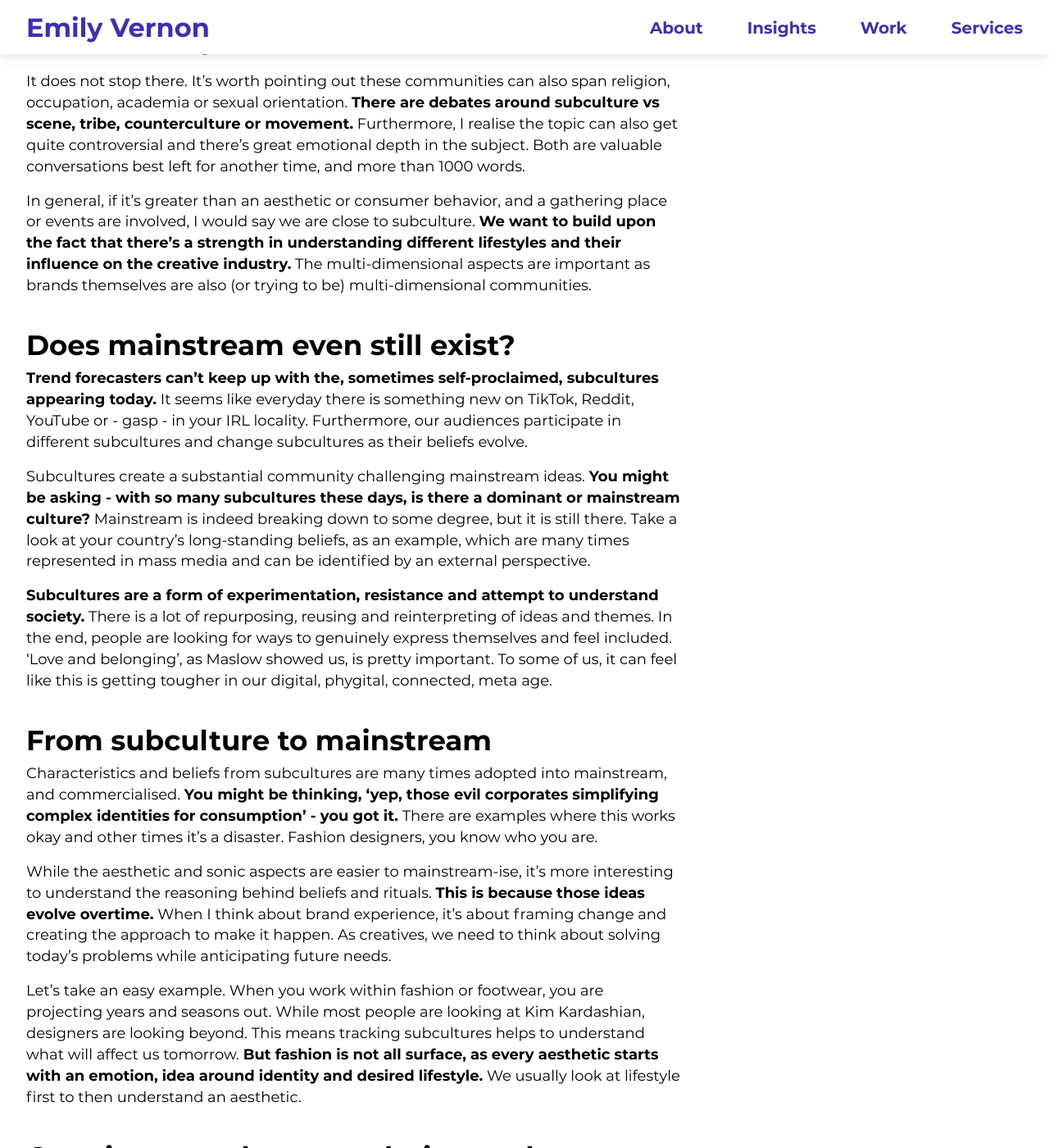
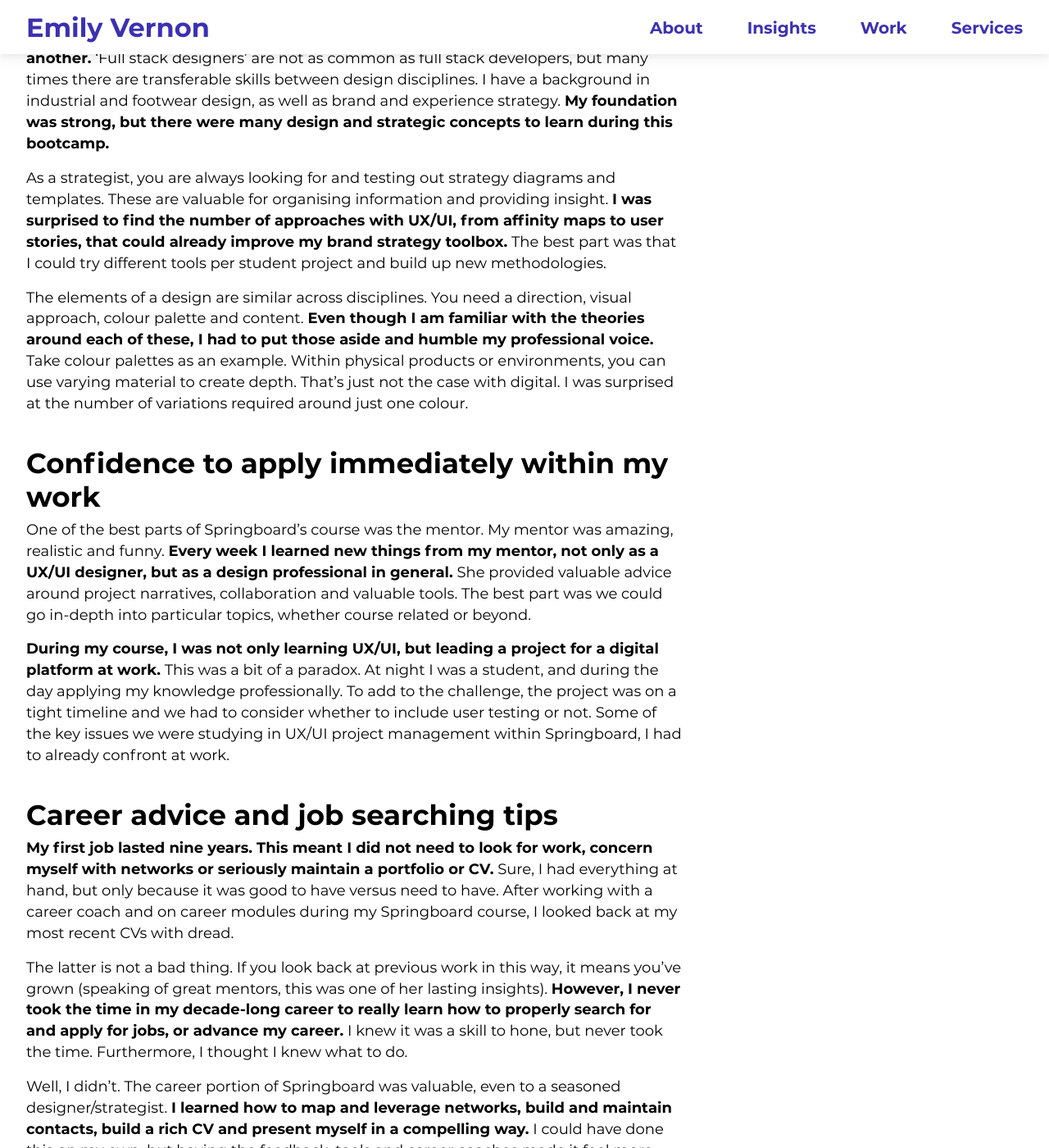
Before and after one commit to emilygv/emilyvernon.com, a Jekyll site: the page built from _posts/2021-10-17-springboard-uxui-course-review.md, in a window 1280 px wide and 1400 px high, scrolled down 1544 px. Shown: the whole window at 82% size. Built offline with Jekyll 4.4.1, drawn with Linux system fonts in a browser that asks for light colours; some of the changed text lies outside the part shown.

Commit message:
Update 2021-10-17-springboard-uxui-course-review.md

```diff
--- a/_posts/2021-10-17-springboard-uxui-course-review.md
+++ b/_posts/2021-10-17-springboard-uxui-course-review.md
@@ -9,54 +9,48 @@ further_reading:
 
 ---
 
-**As a designer and strategist, it is important to understand subcultures. The varying references, ideas and lifestyles inform projects from beauty to fashion, streetwear to luxury. Today, it feels the subculture scene is paradoxically plentiful, yet globally consolidated. Either way, these communities still influence main society, and also have a profound impact on individuals in creative industries.**
+**It took a year to complete the Springboard’s UX/UI bootcamp while working full-time for most of the course. It was exactly what I was looking for - a comprehensive curriculum that was career-focused, self-paced and community-supported. What you dedicated to the course was what you got out of it. Even for a seasoned design professional, I found the methodologies provided practical for both my current work and beyond.**
 
 **What we'll cover:**
 * TOC
 {:toc}
 
-## Feeling like a subculture tourist
+You might be asking yourself if the Springboard UX/UI bootcamp (aka course) is for you. Well, I can’t answer that question. **Do know the students range from design newbie to professional like myself looking to expand their design skills.** The former came from an impressive mix of backgrounds from microbiology to teaching, project management to law. In the end, we are all just students struggling along in a new topic.
 
-**Throughout my career, I've joined numerous interest-based subcultures for both work or projects.** These include everything from sneakerheads to denimheads, skintellectuals to bikers, punk to one-bagger. As designers and strategists, we try to transport ourselves into other people's lives. I found by trying to go to events, sample products or follow thought-leaders in certain communities my understanding of audience behaviour felt more intuitive.
+**Even after over ten years within design and strategy, I knew there would be a whole lot of learning within this course.** Much of my professional skills were learned on the job and tailored to that company or industry. This was the same with my knowledge around job searching. Being able to take time and do exploratory learning meant I could fill in gaps around design, strategy and career.
 
-**I call myself a tourist, as in my attempts to understand and immerse, I never quite fit in. My understanding could still be considered surface level.** Try going to a denim event in stretch denim or having no idea what a cafe racer was at a motorcycle convention. With a career spanning streetwear, music journalism and agency-side, paired with a personality that is anything but cool, it's been a growing experience.
+There are many ways you can go about learning a new skill. **This includes on your own, online, for free, workshops, bootcamps or even at work.** There’s a huge benefit to taking courses at work, as an example. However, the benefit to something like a bootcamps is that you are not at work. Learning can be more inefficient, it’s okay to be wrong and you can disconnect from your day-to-day environment. **I enjoyed feeling like a student again and admitting that I might not know.**
 
-## What is a subculture?
+## Keeping up-to-date with design and strategy
 
-Let’s look at what a subculture is. **This is a community with shared beliefs, expressions, traditions and lifestyles unlike greater society.** These exist both online and offline, local or worldwide. Many times subcultures are associated with younger generations, but can be cross-generational if centered around an interest or identity. That is to say, we usually think of punk, hipster and goth versus cosplay, biker or sneakerhead even though these are all subcultures.
+**Much like a developer, once you start learning one type of design, it’s easy to learn another.** ‘Full stack designers’ are not as common as full stack developers, but many times there are transferable skills between design disciplines. I have a background in industrial and footwear design, as well as brand and experience strategy. **My foundation was strong, but there were many design and strategic concepts to learn during this bootcamp.**
 
-It does not stop there. It's worth pointing out these communities can also span religion, occupation, academia or sexual orientation. **There are debates around subculture vs scene, tribe, counterculture or movement.** Furthermore, I realise the topic can also get quite controversial and there's great emotional depth in the subject. Both are valuable conversations best left for another time, and more than 1000 words.
+As a strategist, you are always looking for and testing out strategy diagrams and templates. These are valuable for organising information and providing insight. **I was surprised to find the number of approaches with UX/UI, from affinity maps to user stories, that could already improve my brand strategy toolbox.** The best part was that I could try different tools per student project and build up new methodologies.
 
-In general, if it's greater than an aesthetic or consumer behavior, and a gathering place or events are involved, I would say we are close to subculture. **We want to build upon the fact that there's a strength in understanding different lifestyles and their influence on the creative industry.** The multi-dimensional aspects are important as brands themselves are also (or trying to be) multi-dimensional communities.
+The elements of a design are similar across disciplines. You need a direction, visual approach, colour palette and content. **Even though I am familiar with the theories around each of these, I had to put those aside and humble my professional voice.** Take colour palettes as an example. Within physical products or environments, you can use varying material to create depth. That’s just not the case with digital. I was surprised at the number of variations required around just one colour.
 
-## Does mainstream even still exist?
+## Confidence to apply immediately within my work
 
-**Trend forecasters can't keep up with the, sometimes self-proclaimed, subcultures appearing today.** It seems like everyday there is something new on TikTok, Reddit, YouTube or - gasp - in your IRL locality. Furthermore, our audiences participate in different subcultures and change subcultures as their beliefs evolve.
+One of the best parts of Springboard’s course was the mentor. My mentor was amazing, realistic and funny. **Every week I learned new things from my mentor, not only as a UX/UI designer, but as a design professional in general.** She provided valuable advice around project narratives, collaboration and valuable tools. The best part was we could go in-depth into particular topics, whether course related or beyond.
 
-Subcultures create a substantial community challenging mainstream ideas. **You might be asking - with so many subcultures these days, is there a dominant or mainstream culture?** Mainstream is indeed breaking down to some degree, but it is still there. Take a look at your country's long-standing beliefs, as an example, which are many times represented in mass media and can be identified by an external perspective.
+**During my course, I was not only learning UX/UI, but leading a project for a digital platform at work.** This was a bit of a paradox. At night I was a student, and during the day applying my knowledge professionally. To add to the challenge, the project was on a tight timeline and we had to consider whether to include user testing or not. Some of the key issues we were studying in UX/UI project management within Springboard, I had to already confront at work.
 
-**Subcultures are a form of experimentation, resistance and attempt to understand society.** There is a lot of repurposing, reusing and reinterpreting of ideas and themes. In the end, people are looking for ways to genuinely express themselves and feel included. 'Love and belonging', as Maslow showed us, is pretty important. To some of us, it can feel like this is getting tougher in our digital, phygital, connected, meta age.
+## Career advice and job searching tips
 
-## From subculture to mainstream
+**My first job lasted nine years. This meant I did not need to look for work, concern myself with networks or seriously maintain a portfolio or CV.** Sure, I had everything at hand, but only because it was good to have versus need to have. After working with a career coach and on career modules during my Springboard course, I looked back at my most recent CVs with dread.
 
-Characteristics and beliefs from subcultures are many times adopted into mainstream, and commercialised. **You might be thinking, 'yep, those evil corporates simplifying complex identities for consumption' - you got it.** There are examples where this works okay and other times it's a disaster. Fashion designers, you know who you are.
+The latter is not a bad thing. If you look back at previous work in this way, it means you've grown (speaking of great mentors, this was one of her lasting insights). **However, I never took the time in my decade-long career to really learn how to properly search for and apply for jobs, or advance my career.** I knew it was a skill to hone, but never took the time. Furthermore, I thought I knew what to do.
 
-While the aesthetic and sonic aspects are easier to mainstream-ise, it's more interesting to understand the reasoning behind beliefs and rituals. **This is because those ideas evolve overtime.** When I think about brand experience, it’s about framing change and creating the approach to make it happen. As creatives, we need to think about solving today's problems while anticipating future needs.
+Well, I didn't. The career portion of Springboard was valuable, even to a seasoned designer/strategist. **I learned how to map and leverage networks, build and maintain contacts, build a rich CV and present myself in a compelling way.** I could have done this on my own, but having the feedback, tools and career coaches made it feel more doable.
 
-Let’s take an easy example. When you work within fashion or footwear, you are projecting years and seasons out. While most people are looking at Kim Kardashian, designers are looking beyond. This means tracking subcultures helps to understand what will affect us tomorrow. **But fashion is not all surface, as every aesthetic starts with an emotion, idea around identity and desired lifestyle.** We usually look at lifestyle first to then understand an aesthetic.
+## Final thoughts
 
-## Creatives are always exploring and experimenting
-
-**Even to this day my subculture trips affect who I am.** At Converse, I worked with a number of sneakerheads. Their knowledge and selectiveness around sneakers was inspiring. When working on Clinique for China, beauty products were initially not my thing. Putting my preferences aside, I tried existing and competitor products, watched YouTube videos and followed influencers. Years later I am still particular about footwear and watch science-focused skincare YouTube videos.
-
-If you're able to get over feeling out-of-place, there's a lot you can learn from first-hand experiences. These help to contextualise qualitative or quantitative insights, and internalise customer journeys or empathy maps. **This is because as designers and strategists we are inevitably still creating through our lens.** Furthermore, we are also looking at a brand identified audience through our desired journey versus their everyday life journey.
-
-Unless we are from that subculture, it's difficult to make decisions about an audience intuitively. However, by taking the time to join their community - even as a tourist - **we then feel more comfortable with the vocabulary, have a better idea of what questions to ask and understand our own knowledge limitation better.** Tourism gets a bad wrap sometimes, but showing up and trying is half the game.
+There are a lot of ways out there to learn and I’ve tried most of them. **As a seasoned design professional, I was very pleased with the Springboard UX/UI bootcamp.** Not only did I advance my career in UX/UI, but learned skills applicable to my current profession. The community involved - including peers, mentors and career coach - taught me just as much as the course material. It's one of the main reasons I joined, and the most valuable aspect of the program.
 
 ## Let’s summarise
 
-- Throughout my career, I've joined numerous interest-based subcultures
-- These are communities with shared beliefs, expressions, traditions and lifestyles
-- There's a strength in understanding their influence on the creative industry
-- Mainstream is indeed breaking down to some degree, but it is still there
-- Every aesthetic starts with an emotion, idea around identity and desired lifestyle
+- I am a seasoned design professional who completed Springboard’s UX/UI course
+- It was valuable to feel like a student again and fill in my knowledge gaps
+- My design foundation was strong, but there were concepts to learn along the way
+- The community, mentors and career coaches were very valuable and helpful
+- My job search and career building techniques improved throughout this course
```
